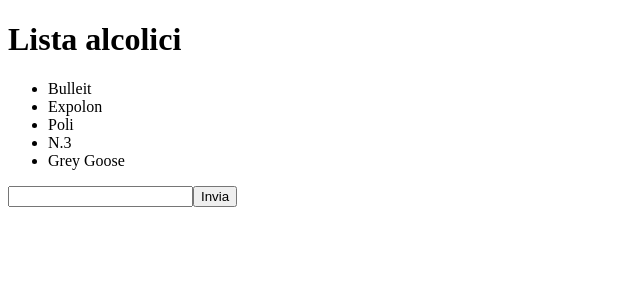
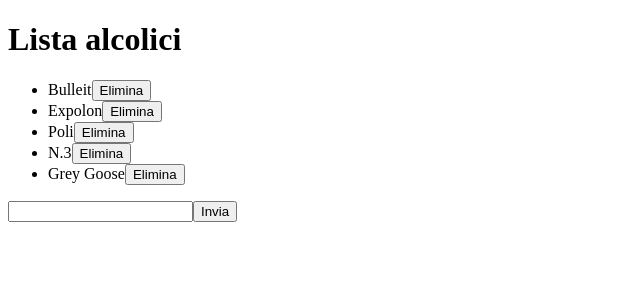
Before and after one commit to severogianluca/react-form, a React (Vite) app: page / in a window 1280 px wide. Shown: the top 300 px of the page, without its empty margins (0-640 px from the left). Built offline with nearby package versions, Linux system fonts and the light colour scheme.

Commit message:
Feat: add btn remove

```diff
--- a/src/App.jsx
+++ b/src/App.jsx
@@ -3,15 +3,24 @@ import { useState } from 'react'
 function App() {
 
   const [article, setArticle] = useState(alcolici)
-  const [newArticle, setNewArticle] = useState('');
+  const [newArticles, setNewArticle] = useState('');
 
   const addArticle = event =>{
     event.preventDefault();
-    const newAlcolic = ([...article, newArticle])
-    setArticle(newAlcolic)
-    console.log(newAlcolic)
+    const newAlcolic = ([...article, newArticles]);
+    setArticle(newAlcolic);
+    console.log(newAlcolic);
+    setNewArticle("");
+  }
 
+  const removeAlcolic = (deleteAlcolic) => {
+    const newArticles = article.filter((element, index) => {
+      return deleteAlcolic !== index
+
+    })
+    setArticle(newArticles);
   }
+
 
   return (
     <>
@@ -20,7 +29,10 @@ function App() {
     </div>
     <ul>
         {article.map((element,index) => (
-          <li key={index}>{element}</li>
+          <li key={index}>
+            {element}
+          <button onClick={() => removeAlcolic(index)}>Elimina</button>
+          </li>
         ))}
     </ul>
 
@@ -28,7 +40,7 @@ function App() {
     <form onSubmit={addArticle}>
     <input
         type="text"
-        value={newArticle}
+        value={newArticles}
         onChange={event => { setNewArticle(event.target.value) }}
     />
     <button>Invia</button>
```
